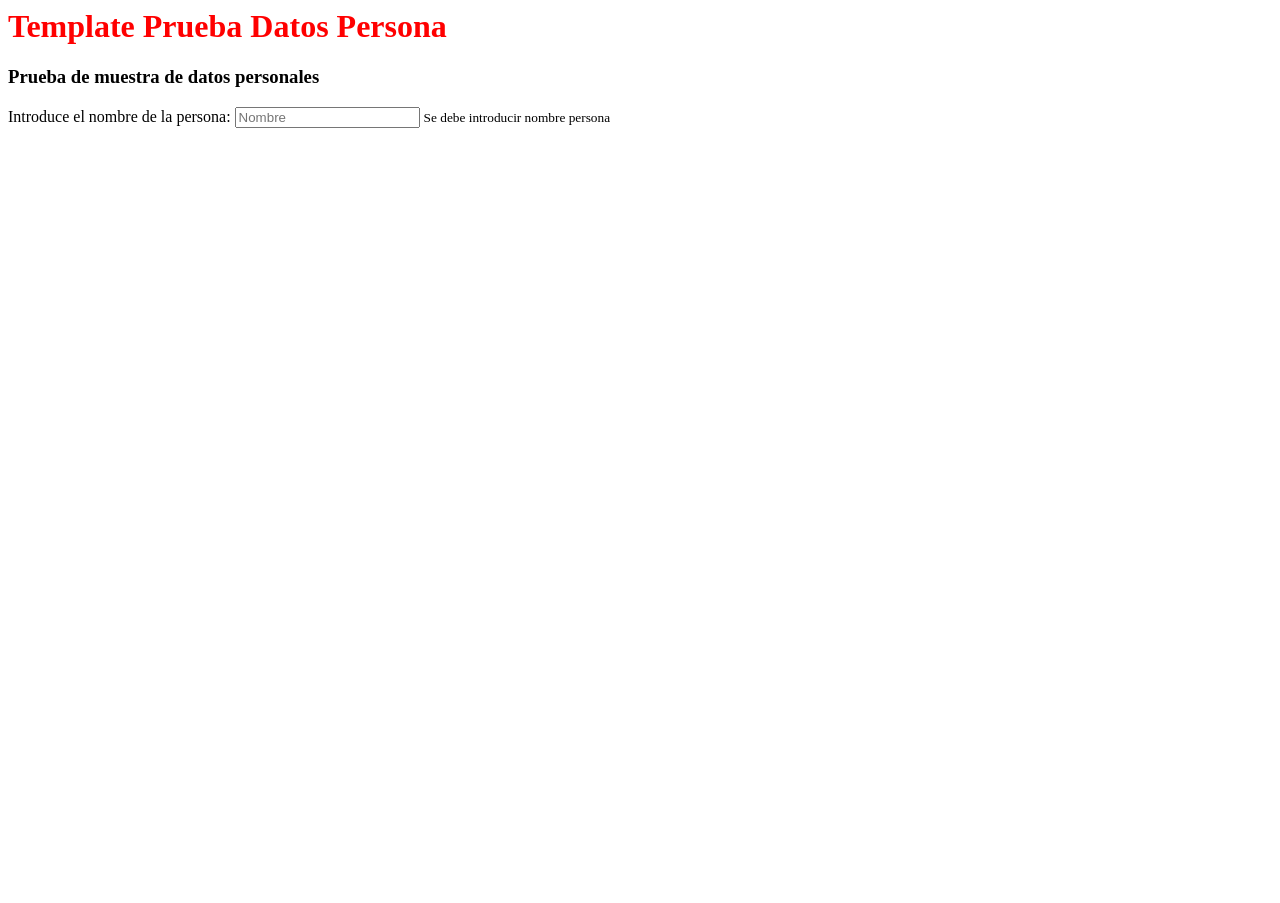
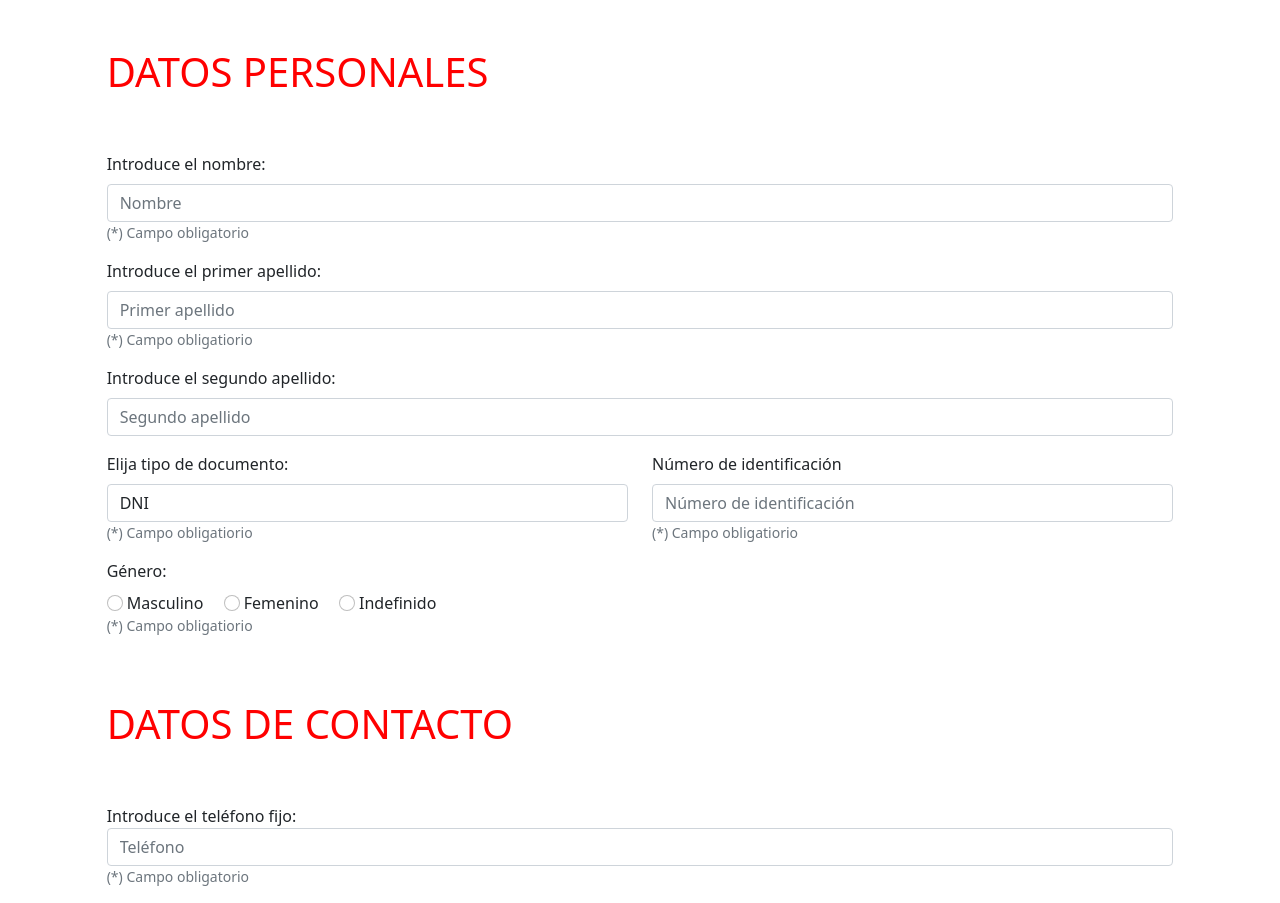
Before and after one commit to javieriranzo/cypress-learning, a website: page src/templates/templatePruebaNombres.html in a window 1280 px wide. Before the commit the page ends 800 px from the top, so only its background shows below. Drawn offline with nearby package versions, Linux system fonts and the light colour scheme; files that its build step writes are made by us from their sources; files whose address does not match are found by name.

Commit message:
Template para posterior automatización. Prueba bootstrap

```diff
--- a/src/templates/templatePruebaNombres.html
+++ b/src/templates/templatePruebaNombres.html
@@ -3,19 +3,82 @@
 <head>
     <script src="js/script.js"></script>
     <link href="css/styles.css" rel="stylesheet" type="text/css">
+    <link href="https://cdn.jsdelivr.net/npm/bootstrap@5.1.3/dist/css/bootstrap.min.css" rel="stylesheet" integrity="sha384-1BmE4kWBq78iYhFldvKuhfTAU6auU8tT94WrHftjDbrCEXSU1oBoqyl2QvZ6jIW3" crossorigin="anonymous">
 </head>
 
 <body>
-    <h1> Template Prueba Datos Persona </h1>
-    <h3> Prueba de muestra de datos personales </h3>
 
-    <form>
+    <div class="col-md-10 mx-auto pt-5">
+        <h1>DATOS PERSONALES</h1>
+    </div>
+
+    <form class="col-md-10 mx-auto pt-5">
         <div class="form-group">
-            <label for="etiquetaNombrePersona"> Introduce el nombre de la persona: </label>
+            <label class="pb-2" for="etiquetaNombrePersona">Introduce el nombre:</label>
             <input type="text" class="form-control" id="inputNombrePersona" placeholder="Nombre">
-            <small id="infoInputNombrePersona" class="form-text text-muted"> Se debe introducir nombre persona</small>
+            <small id="infoInputNombrePersona" class="form-text text-muted mt-10">(*) Campo obligatorio</small>
+        </div>
+        <div class="form-group pt-3">
+            <label class="pb-2" for="etiquetaApellidoPaternoPersona">Introduce el primer apellido:</label>
+            <input type="text" class="form-control" id="inputApellidoPaterno" placeholder="Primer apellido">
+            <small id="infoInputPrimerApellidoPersona" class="form-text text-muted">(*) Campo obligatiorio</small>
+        </div>
+        <div class="form-group pt-3">
+            <label class="pb-2" for="etiquetaApellidoMaternoPersona">Introduce el segundo apellido:</label>
+            <input type="text" class="form-control" id="inputApellidoMaterno" placeholder="Segundo apellido">
+        </div>
+        <div class="row pt-3">
+            <div class="col">
+                <div class="form-group">
+                    <label class="pb-2" for="etiquetaTipoDocumento">Elija tipo de documento:</label>
+                    <select class="form-control" id="selectorTipoDocumento">
+                        <option>DNI</option>
+                        <option>NIE</option>
+                        <option>Pasaporte</option>
+                    </select>
+                    <small id="infoTipoDocumento" class="form-text text-muted">(*) Campo obligatiorio</small>
+                </div>
+            </div>
+            <div class="col">
+                <div class="form-group">
+                    <label class="pb-2" for="etiquetaNumeroDocumento">Número de identificación</label>
+                    <input type="text" class="form-control" id="numeroIdentificacion" placeholder="Número de identificación">
+                    <small id="infoNumeroIdentificacion" class="form-text text-muted">(*) Campo obligatiorio</small>
+                </div>
+            </div>
+        </div>
+        <div class="pt-3">
+            <label class="pb-2" for="etiquetaGenero">Género:</label>
+        </div>
+        <div>
+            <div class="form-check-inline">
+                <input type="radio" class="form-check-input" name="generos" value="masculino" id="chekBoxGeneroMasculino">
+                <label for="etiquetaGeneroMasculino" class="form-check-label">Masculino</label>
+            </div>
+            <div class="form-check-inline">
+                <input type="radio" class="form-check-input" name="generos" value="femenino" id="checkBoxGeneroFemenino">
+                <label for="etiquetaGeneroFemenino" class="form-check-label">Femenino</label>
+            </div>
+            <div class="form-check-inline">
+                <input type="radio" class="form-check-input" name="generos" value="indefinido" id="checkBoxGeneroIndefinido">
+                <label for="etiquetaGeneroIndefinido" class="form-check-label">Indefinido</label>
+            </div>
+            <div>
+                <small id="infoInputGeneroPersona" class="form-text text-muted">(*) Campo obligatiorio</small>
+            </div>
         </div>
     </form>
+
+    <div class="col-md-10 mx-auto pt-5">
+        <h1>DATOS DE CONTACTO</h1>
+    </div>
+
+    <form class="col-md-10 mx-auto pt-5">
+        <div class="form-group">
+            <label for="etiquetaTelefonoFijo">Introduce el teléfono fijo:</label>
+            <input type="tel" class="form-control" id="inputTelefonoFijo" maxlength="9" placeholder="Teléfono">
+            <small id="infoInputTelefonoFijo" class="form-text text-muted mt-10">(*) Campo obligatorio</small>
+        </div>
 
 </body>
 
```
